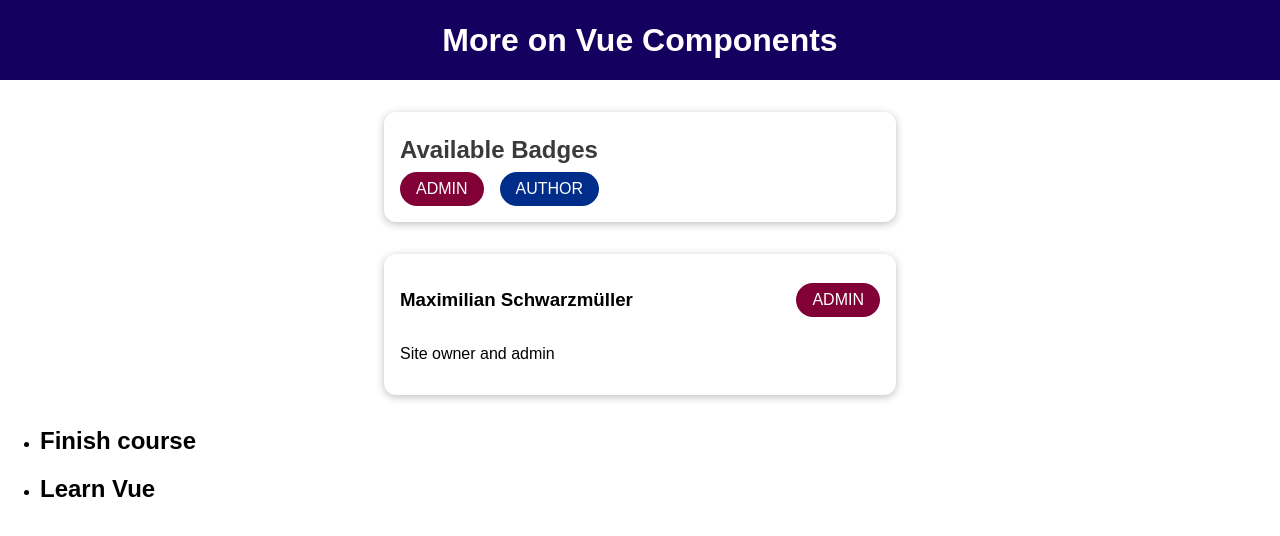
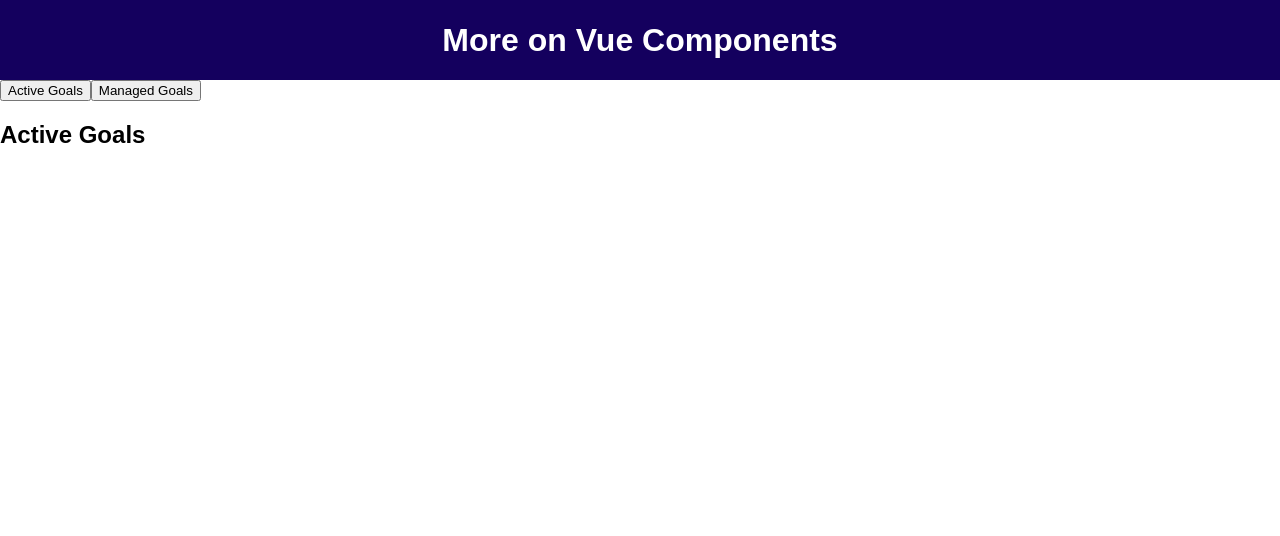
Before and after one commit to yozdil/learning-vue, a Vue app in the folder 04-components/04-diving-deeper/01-starting-setup/: page / in a window 1280 px wide. Shown: the top 536 px of the page. Built offline with nearby package versions, Linux system fonts and the light colour scheme.

Commit message:
dynamic components

```diff
--- a/04-components/04-diving-deeper/01-starting-setup/src/App.vue
+++ b/04-components/04-diving-deeper/01-starting-setup/src/App.vue
@@ -1,42 +1,44 @@
 <template>
   <div>
-    <!-- <the-header></the-header>  ----- We can also use the component this way  -->
     <TheHeader />
-    <BadgeList />
-    <UserInfo
-      :full-name="activeUser.name"
-      :info-text="activeUser.description"
-      :role="activeUser.role"
-    />
-    <CourseGoals  #default="slotProps">
-      <!-- We do not have to use template as all goes into the default slot -->
-        <h2>{{ slotProps.item }}</h2>
-        <p>{{ slotProps["another-prop"] }}</p>
-    </CourseGoals>
+    <button @click="setSelectedComponent('active-goals')">Active Goals</button>
+    <button @click="setSelectedComponent('managed-goals')">
+      Managed Goals
+    </button>
+    <!-- <active-goals v-if="selectedComponent === 'active-goals'"></active-goals>
+    <managed-goals v-if="selectedComponent === 'managed-goals'"></managed-goals> -->
+    <component :is="selectedComponent"></component>
   </div>
 </template>
 
 <script>
-import BadgeList from "./components/BadgeList.vue";
-import UserInfo from "./components/UserInfo.vue";
+// import BadgeList from "./components/BadgeList.vue";
+// import UserInfo from "./components/UserInfo.vue";
+// import CourseGoals from "./components/CourseGoals.vue";
 import TheHeader from "./components/TheHeader.vue";
-import CourseGoals from "./components/CourseGoals.vue";
+import ActiveGoals from "./components/ActiveGoals.vue";
+import ManagedGoals from "./components/ManagedGoals.vue";
 
 export default {
   components: {
-    BadgeList,
-    UserInfo,
     TheHeader,
-    CourseGoals,
+    ActiveGoals,
+    ManagedGoals,
   },
   data() {
     return {
+      selectedComponent: "active-goals",
       activeUser: {
         name: "Maximilian Schwarzmüller",
         description: "Site owner and admin",
         role: "admin",
       },
     };
+  },
+  methods: {
+    setSelectedComponent(cmp) {
+      this.selectedComponent = cmp;
+    },
   },
 };
 </script>
--- /dev/null
+++ b/04-components/04-diving-deeper/01-starting-setup/src/components/ActiveGoals.vue
@@ -0,0 +1,5 @@
+<template>
+  <h2>
+    Active Goals
+  </h2>
+</template>
--- /dev/null
+++ b/04-components/04-diving-deeper/01-starting-setup/src/components/ManagedGoals.vue
@@ -0,0 +1,5 @@
+<template>
+  <h2>
+    Managed Goals
+  </h2>
+</template>
```
